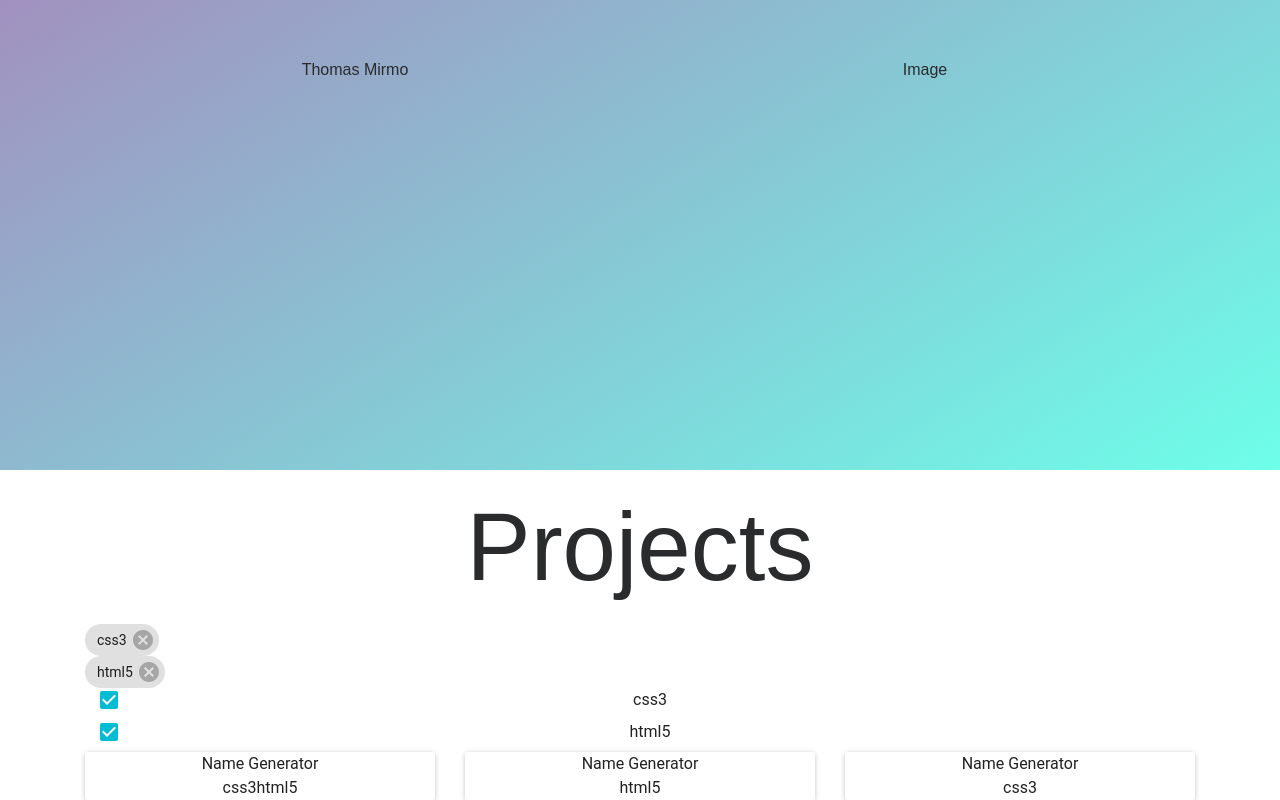
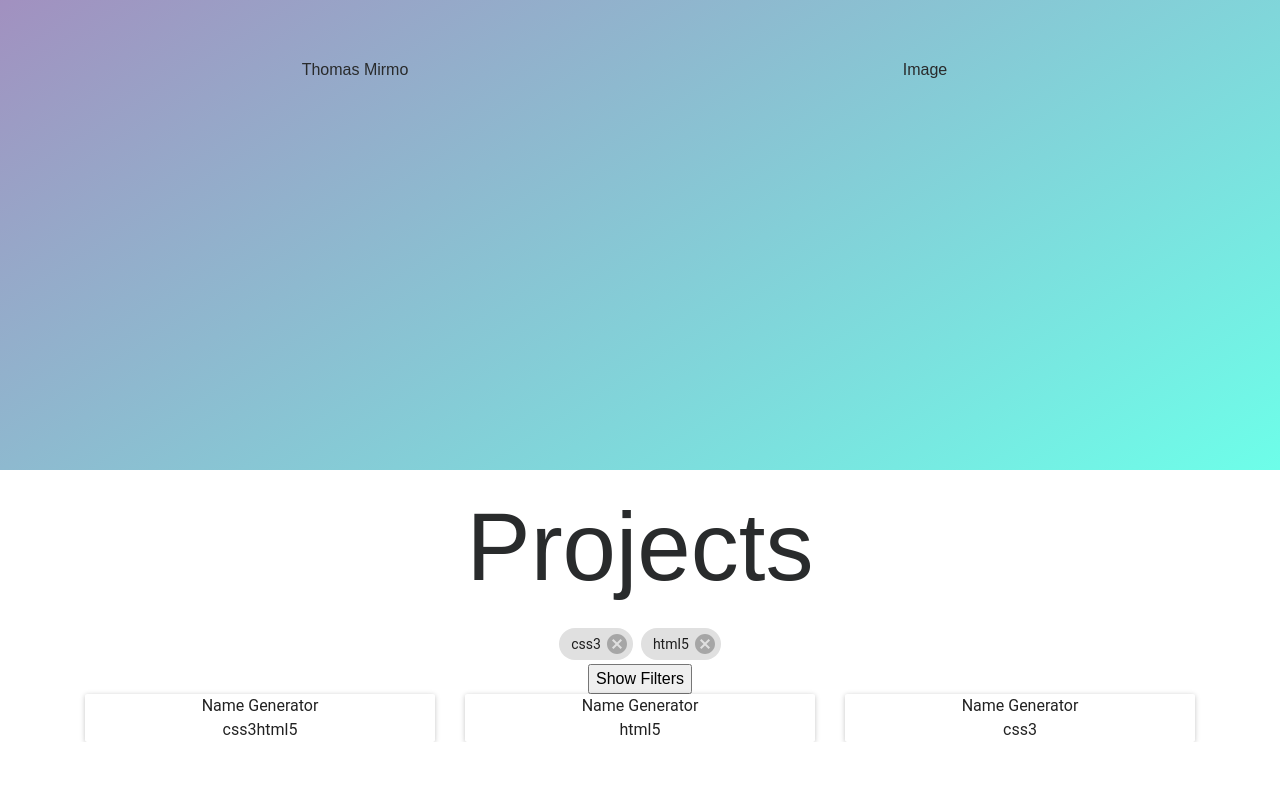
Before and after one commit to tmirmota/mirmo, a React (Create React App) app: page / in a window 1280 px wide. Shown: the part 330-1130 px from the top of the page. After the commit the page ends 1072 px from the top, so only its background shows below. Built offline with nearby package versions, Linux system fonts and the light colour scheme; what react-tap-event-plugin would draw is missing.

Commit message:
Added show and hide filters button

```diff
--- a/src/App.js
+++ b/src/App.js
@@ -16,39 +16,55 @@ import Checkboxes from './components/Checkboxes'
 import projects from './data/projects'
 
 export default class App extends Component {
+  state = {
+    filter: {
+      status: false,
+      title: 'Show Filters',
+    },
+  }
   componentWillMount() {
     const arrTechnologies = _.map(projects, 'technologies')
     const allTechnologies = [].concat.apply([], arrTechnologies)
     const uniqTechnologies = _.uniq(allTechnologies)
     const technologies = _.sortBy(uniqTechnologies)
 
-    this.setState({ technologies })
+    this.setState({ activeTech: technologies, allTech: technologies })
   }
 
   handleRequestDelete = tech => {
-    const { technologies } = this.state
-    const index = technologies.indexOf(tech)
-    const removeTech = update(technologies, { $splice: [[index, 1]] })
+    const { activeTech } = this.state
+    const index = activeTech.indexOf(tech)
+    const removeTech = update(activeTech, { $splice: [[index, 1]] })
 
-    this.setState({ technologies: removeTech })
+    this.setState({ activeTech: removeTech })
   }
 
   handleCheck = tech => {
-    const { technologies } = this.state
-    const index = technologies.indexOf(tech)
+    const { activeTech } = this.state
+    const index = activeTech.indexOf(tech)
     const isPresent = index > -1
     if (isPresent) {
-      const removeTech = update(technologies, { $splice: [[index, 1]] })
-      this.setState({ technologies: removeTech })
+      const removeTech = update(activeTech, { $splice: [[index, 1]] })
+      this.setState({ activeTech: removeTech })
     } else {
-      const addTech = _.concat(technologies, tech)
-      this.setState({ technologies: addTech })
+      const addTech = _.concat(activeTech, tech)
+      this.setState({ activeTech: addTech })
     }
-    // this.state({ technologies: updatedTech })
+    // this.state({ activeTech: updatedTech })
+  }
+
+  toggleFilter = () => {
+    const { filter } = this.state
+    const isFilterActive = filter.status
+    if (isFilterActive) {
+      this.setState({ filter: { status: false, title: 'Show Filters' } })
+    } else {
+      this.setState({ filter: { status: true, title: 'Hide Filters' } })
+    }
   }
 
   render() {
-    const { technologies } = this.state
+    const { activeTech, allTech, filter } = this.state
     return (
       <MuiThemeProvider>
         <div>
@@ -71,14 +87,18 @@ export default class App extends Component {
               <div className="col">
                 <h3 className="display-1 my-4">Projects</h3>
                 <Chips
-                  technologies={technologies}
+                  activeTech={activeTech}
                   handleRequestDelete={this.handleRequestDelete}
                 />
-                <Checkboxes
-                  technologies={technologies}
-                  handleCheck={this.handleCheck}
-                />
-                <Projects projects={projects} technologies={technologies} />
+                <button onClick={this.toggleFilter}>{filter.title}</button>
+                {filter.status &&
+                  <Checkboxes
+                    activeTech={activeTech}
+                    allTech={allTech}
+                    handleCheck={this.handleCheck}
+                  />}
+
+                <Projects projects={projects} activeTech={activeTech} />
               </div>
             </div>
           </section>
--- a/src/components/Checkboxes/index.js
+++ b/src/components/Checkboxes/index.js
@@ -4,18 +4,15 @@ import React, { Component } from 'react'
 import Checkbox from 'material-ui/Checkbox'
 
 export default class Checkboxes extends Component {
-  componentWillMount() {
-    const { technologies } = this.props
-    this.setState({ allTech: technologies })
-  }
   render() {
-    const { handleCheck, technologies } = this.props
-    const { allTech } = this.state
+    const { handleCheck, activeTech, allTech } = this.props
     if (allTech) {
       return (
-        <div>
+        <div className="row text-left justify-content-center">
+          <div className="col-2">
+
             {allTech.map(tech => {
-            const isChecked = technologies.indexOf(tech) > -1
+              const isChecked = activeTech.indexOf(tech) > -1
               const checked = isChecked ? true : false
               return (
                 <Checkbox
@@ -26,6 +23,8 @@ export default class Checkboxes extends Component {
                 />
               )
             })}
+
+          </div>
         </div>
       )
     } else {
--- a/src/components/Chips/index.js
+++ b/src/components/Chips/index.js
@@ -2,17 +2,29 @@ import React, { Component } from 'react'
 
 // Material UI
 import Chip from 'material-ui/Chip'
+
+// Styling
+const styles = {
+  chip: {
+    margin: 4,
+  },
+}
 
 export default class Chips extends Component {
   deleteTech() {
     console.log('tech deleted')
   }
   render() {
-    const { technologies, handleRequestDelete } = this.props
+    const { activeTech, handleRequestDelete } = this.props
     return (
-      <div>
-        {technologies.map(tech => (
-          <Chip key={tech} onRequestDelete={() => handleRequestDelete(tech)}>
+      <div className="d-flex justify-content-center">
+        {activeTech.map(tech => (
+          <Chip
+            key={tech}
+            onRequestDelete={() => handleRequestDelete(tech)}
+            style={styles.chip}
+            labelStyle={styles.label}
+          >
             {tech}
           </Chip>
         ))}
--- a/src/components/Projects/index.js
+++ b/src/components/Projects/index.js
@@ -11,13 +11,13 @@ const style = {
 
 export default class Projects extends Component {
   render() {
-    const { projects, technologies } = this.props
+    const { projects, activeTech } = this.props
     if (projects) {
       return (
         <div className="row">
 
           {projects.map((project, index) => {
-            const validTech = _.difference(project.technologies, technologies)
+            const validTech = _.difference(project.technologies, activeTech)
             if (validTech.length === 0) {
               return (
                 <div className="col-4" key={index}>
```
Lines whose indentation alone changed are shown as unchanged.
